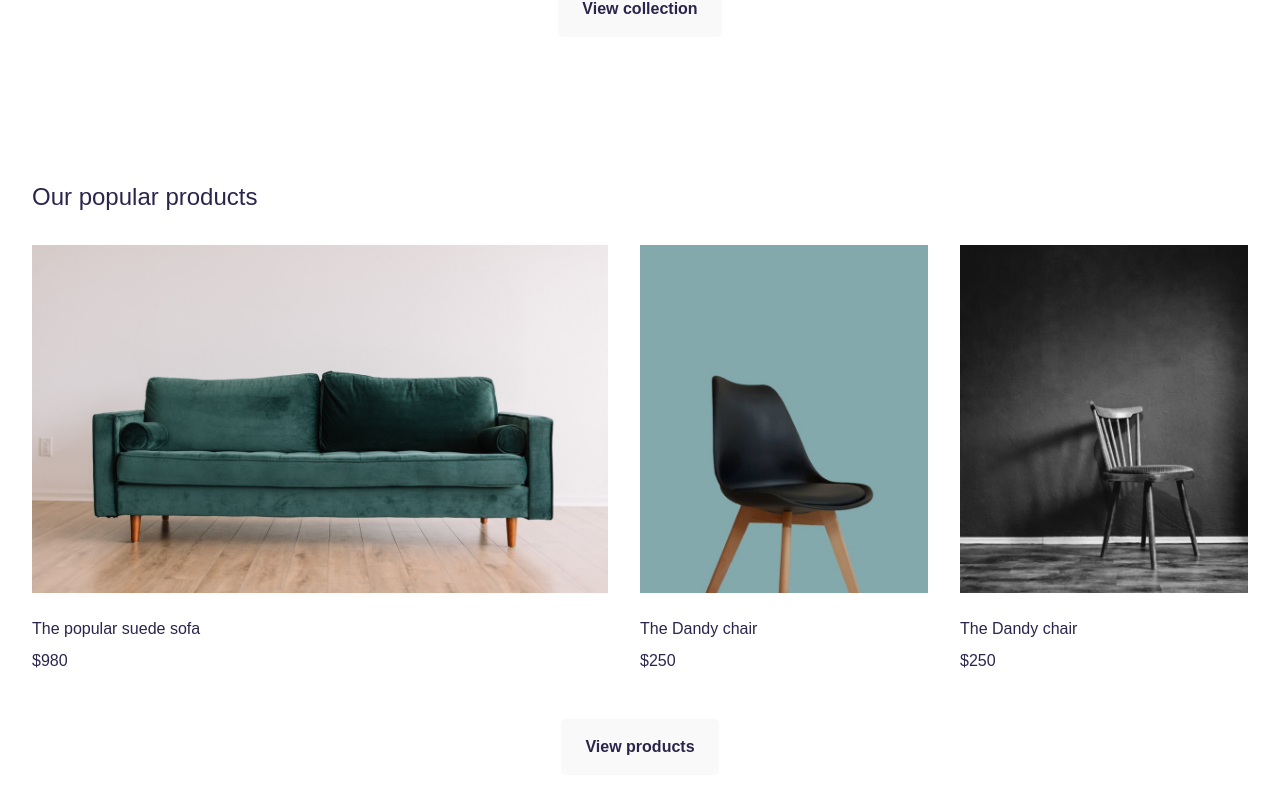
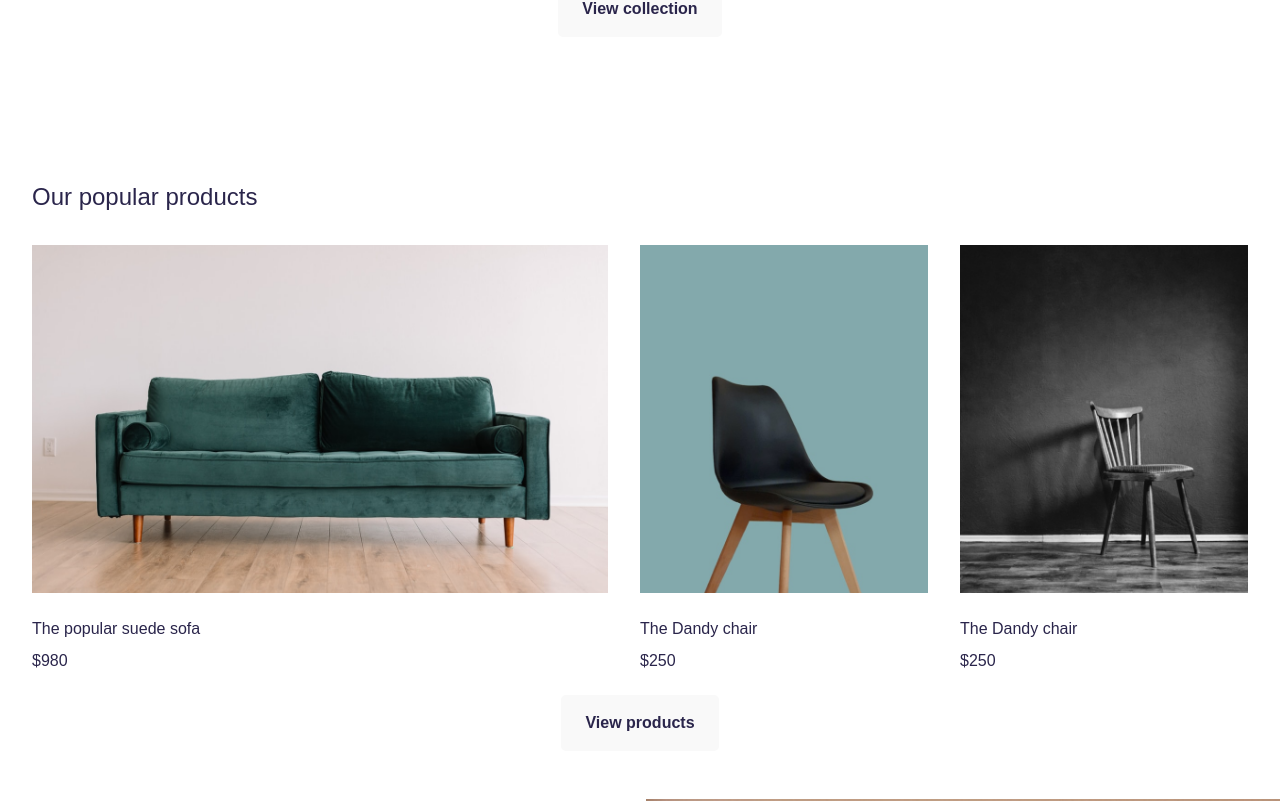
Before and after one commit to RafihaSiddiqui6/Hackathon-figma-E-commerce, a Next.js app: page / in a window 1280 px wide. Shown: the part 2399-3200 px from the top of the page. Built offline with nearby package versions, Linux system fonts and the light colour scheme.

Commit message:
product.tsx

```diff
--- a/src/app/components/product.tsx
+++ b/src/app/components/product.tsx
@@ -5,12 +5,10 @@ import React from 'react'
 
 export default function Products(){
   return (
-    <>
+    <div>
       <section>
         <div className='px-8 py-12 text-[#2A254B] mt-12'>
           <h1 className='text-2xl'>Our popular products</h1>
-
-
           <div className='flex flex-col md:flex-row gap-8 mt-8'>
 
             {/* Product 1 */}
@@ -20,7 +18,7 @@ export default function Products(){
                 height={800}
                 width={800}
                 alt='sofa'
-                className='w-full h-[80%] object-cover transition-transform duration-300 ease-in-out group-hover:scale-105'
+                className='w-full h-[80%]'
               />
               <div className='mt-4 text-[#2A254B]'>
                 <p className='py-2'>The popular suede sofa</p>
@@ -35,7 +33,7 @@ export default function Products(){
                 height={800}
                 width={800}
                 alt='chair'
-                className='w-full h-[80%] object-cover transition-transform duration-300 ease-in-out group-hover:scale-105'
+                className='w-full h-[80%]'
               />
               <div className='mt-4 text-[#2A254B]'>
                 <p className='py-2'>The Dandy chair</p>
@@ -50,7 +48,7 @@ export default function Products(){
                 height={900}
                 width={900}
                 alt='chair'
-                className='w-full h-[80%] object-cover transition-transform duration-300 ease-in-out group-hover:scale-105'
+                className='w-full h-[80%]'
               />
               <div className='mt-4 text-[#2A254B]'>
                 <p className='py-2'>The Dandy chair</p>
@@ -61,13 +59,13 @@ export default function Products(){
           </div>
 
           {/* {button} */}
-          <div className='my-10 flex justify-center items-center'>
+          <div className='mb-0 mt-4 flex justify-center items-center'>
             <a href="/productlist" className='bg-[#F9F9F9] py-4 px-6 rounded-[5px] font-semibold text-[#2A254B] hover:bg-[#6e65a8]'>
               View products
             </a>
           </div>
         </div>
       </section>
-    </>
+    </div>
   )
 }
```
